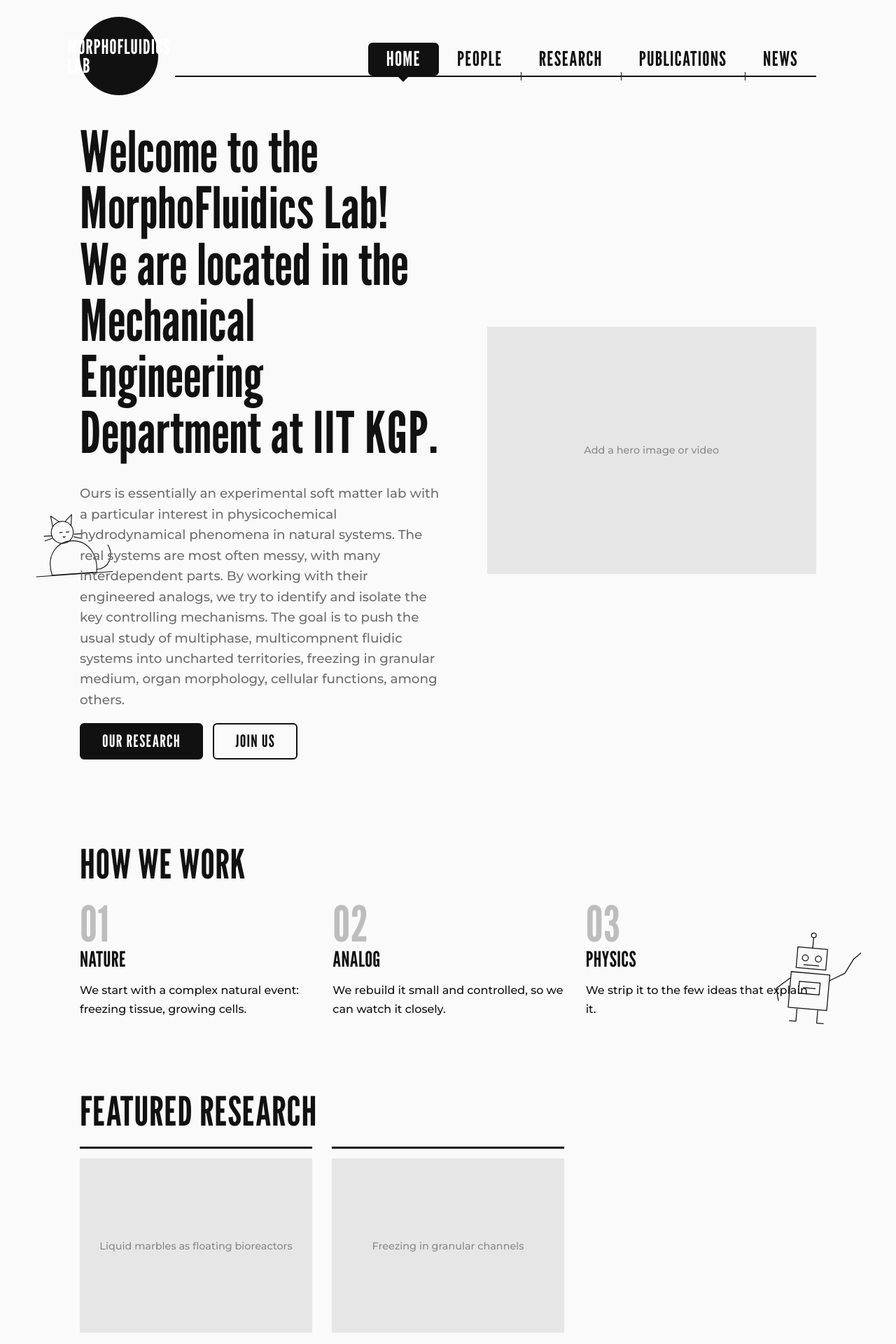
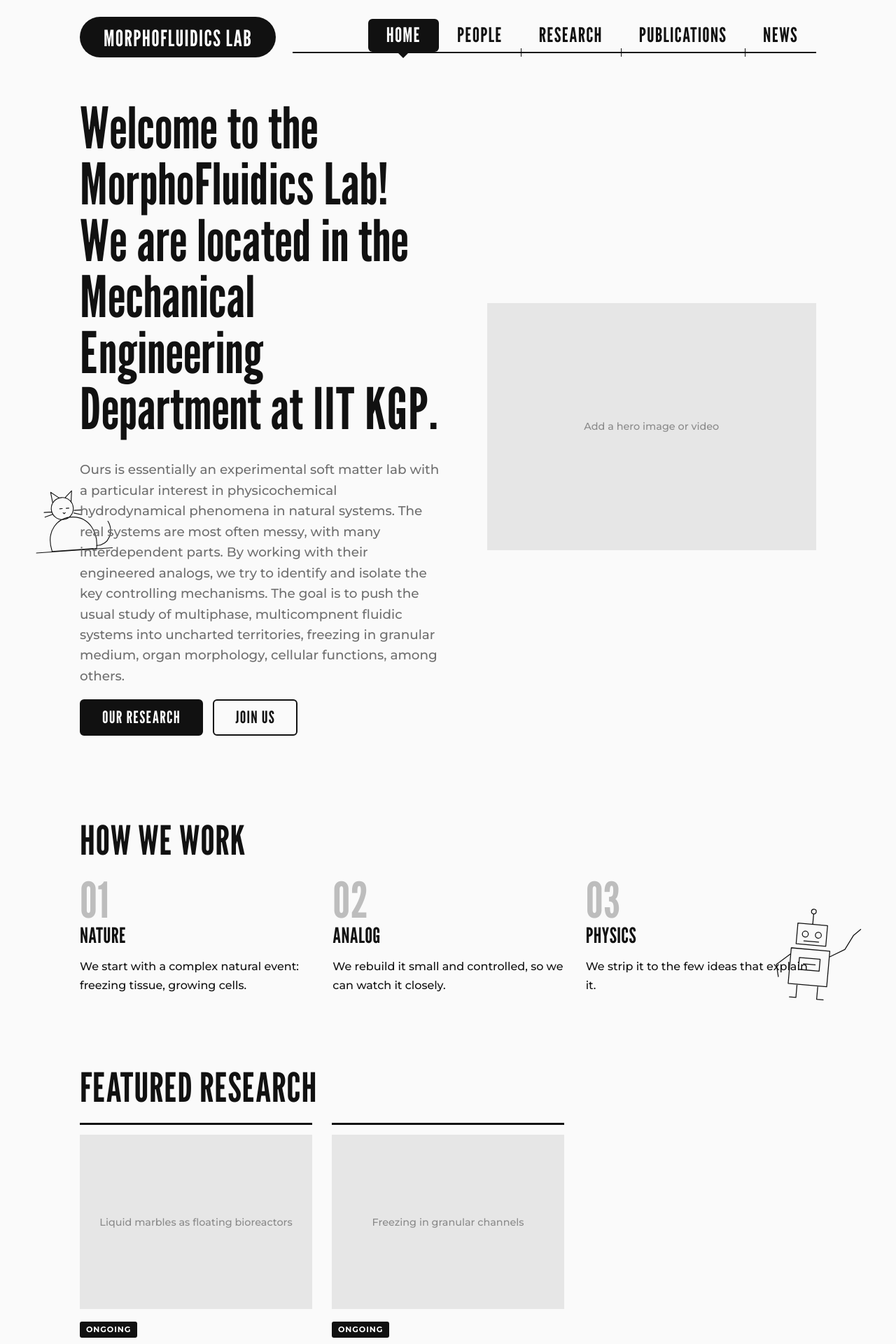
Before and after one commit to ranit-mukherjee/Ranit-lab, a Jekyll site: the page built from index.html, in a window 1280 px wide. Shown: the top 1920 px of the page at 70% size. Built offline with Jekyll 4.4.1, drawn with Linux system fonts in a browser that asks for light colours.

Commit message:
style_change-2
changed the lab logo box

```diff
--- a/_includes/header.html
+++ b/_includes/header.html
@@ -1,5 +1,5 @@
 {% assign parts = site.title | split: "-" %}
 <header><div class="wrap">
-  <a class="logo" href="{{ '/' | relative_url }}" aria-label="{{ site.title }}"><span>{{ parts[0] }}</span>{% if parts[1] %}<span>{{ parts[1] }}</span>{% endif %}</a>
+  <a class="logo" href="{{ '/' | relative_url }}">{{ site.title }}</a>
   <nav>{% for l in site.data.nav %}{% assign act = false %}{% if l.url == "/" %}{% if page.url == "/" %}{% assign act = true %}{% endif %}{% else %}{% assign m = l.match | default: l.url %}{% if page.url contains l.url or page.url contains m %}{% assign act = true %}{% endif %}{% endif %}<a href="{{ l.url | relative_url }}"{% if act %} class="on"{% endif %}>{{ l.title }}</a>{% endfor %}</nav>
 </div></header>
--- a/assets/css/main.css
+++ b/assets/css/main.css
@@ -15,8 +15,9 @@ main{position:relative;overflow:hidden}
 @media(max-width:700px){.doodle{opacity:.35}}
 /* header */
 header .wrap{display:flex;align-items:flex-end;justify-content:space-between;gap:24px;padding-top:24px}
-.logo{flex:none;width:112px;height:112px;border-radius:50%;background:var(--ink);color:#fff;display:flex;flex-direction:column;align-items:center;justify-content:center;text-decoration:none;font:400 1.8rem/.95 var(--cond);text-transform:uppercase;letter-spacing:.03em}
-.logo span{display:block}
+/* .logo{flex:none;width:112px;height:112px;border-radius:50%;background:var(--ink);color:#fff;display:flex;flex-direction:column;align-items:center;justify-content:center;text-decoration:none;font:400 1.8rem/.95 var(--cond);text-transform:uppercase;letter-spacing:.03em}
+.logo span{display:block} */
+.logo{flex:none;width:fit-content;padding:14px 34px 12px;border-radius:999px;background:var(--ink);color:#fff;text-decoration:none;font:400 2rem/1 var(--cond);text-transform:uppercase;letter-spacing:.04em;white-space:nowrap;margin-bottom:20px}
 nav{flex:1;display:flex;justify-content:flex-end;flex-wrap:wrap;border-bottom:2px solid var(--ink);margin-bottom:26px}
 nav a{position:relative;font:400 1.8rem/1 var(--cond);letter-spacing:.04em;text-transform:uppercase;text-decoration:none;padding:9px 26px;border-radius:6px}
 nav a+a::before{content:"";position:absolute;left:0;bottom:-7px;height:12px;border-left:1px solid var(--ink)}
@@ -75,7 +76,7 @@ figcaption{font-size:.85rem;color:var(--mute);margin-top:8px}
 .links p{margin:8px 0}.links b{display:inline-block;min-width:90px;text-transform:uppercase;font-size:.8rem;letter-spacing:.05em}
 .item{margin:0 0 14px;padding-left:14px;border-left:3px solid var(--soft)}
 @media(max-width:860px){
-  nav a{padding:8px 12px;font-size:1.4rem}.logo{width:88px;height:88px;font-size:1.4rem}
+  nav a{padding:8px 12px;font-size:1.4rem}.logo{font-size:1.5rem;white-space:normal;text-align:center;padding:12px 24px 10px}
   .hero,.three,.tri{grid-template-columns:1fr}.nrow,.nrow:has(.nimg),.gr{grid-template-columns:1fr;gap:8px}
   footer .wrap{grid-template-columns:1fr}footer .r{text-align:left}
 }
```
Also changed, not shown: 1 other file.
